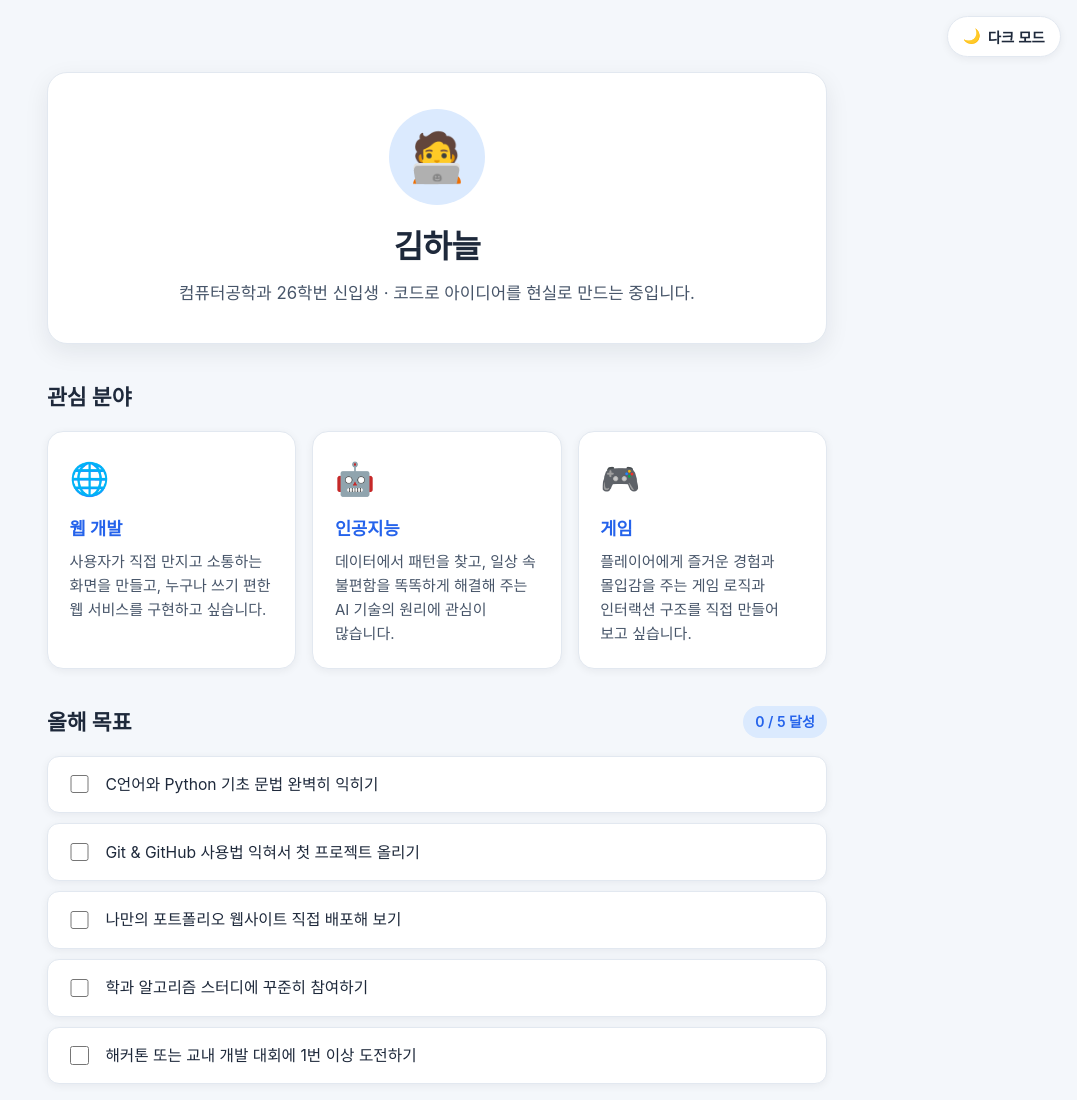
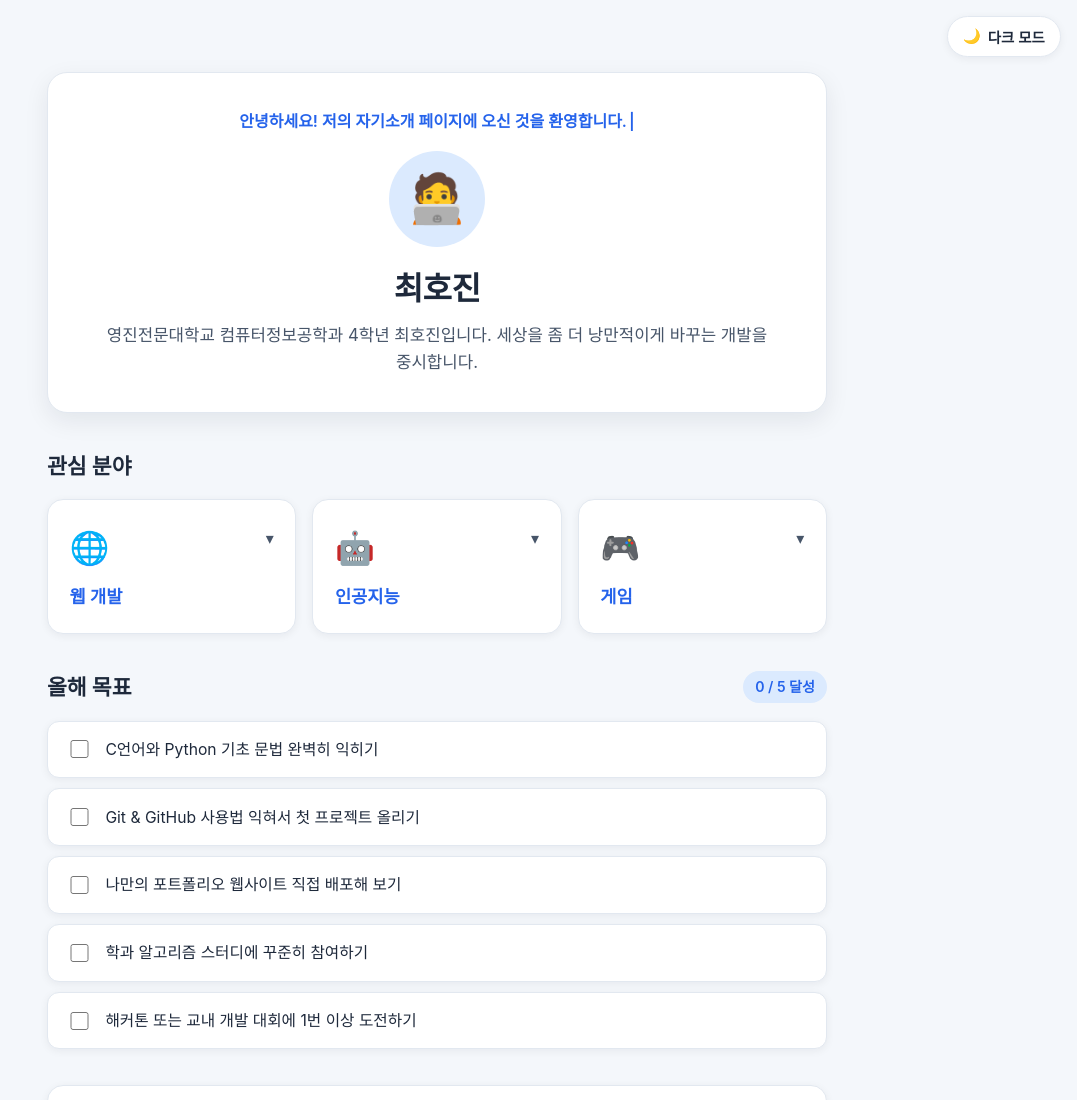
Before and after one commit to chromy0430/profile, a plain HTML site: page index.html in a window 1280 px wide. Shown: the top 1100 px of the page, without its empty margins (203-1280 px from the left). Drawn offline with Linux system fonts and the light colour scheme.

Commit message:
자기소개 페이지 수정 - 최호진, 영진전문대학교

```diff
--- a/index.html
+++ b/index.html
@@ -3,7 +3,7 @@
 <head>
   <meta charset="UTF-8">
   <meta name="viewport" content="width=device-width, initial-scale=1.0">
-  <title>김하늘 | 컴퓨터공학과 신입생 자기소개</title>
+  <title>최호진 | 자기소개</title>
   <link rel="stylesheet" href="style.css">
 </head>
 <body>
@@ -21,10 +21,11 @@
   <main class="container">
     <!-- 상단 프로필 섹션 -->
     <header class="profile-header">
+      <p id="typingGreeting" class="typing-greeting" aria-live="polite"></p>
       <div class="profile-avatar" aria-label="프로필 이모지">🧑‍💻</div>
-      <h1 class="profile-name">김하늘</h1>
+      <h1 class="profile-name">최호진</h1>
       <p class="profile-tagline">
-        컴퓨터공학과 26학번 신입생 · 코드로 아이디어를 현실로 만드는 중입니다.
+        영진전문대학교 컴퓨터정보공학과 4학년 최호진입니다. 세상을 좀 더 낭만적이게 바꾸는 개발을 중시합니다.
       </p>
     </header>
 
@@ -32,25 +33,34 @@
     <section class="section" aria-labelledby="interestsTitle">
       <h2 id="interestsTitle" class="section-title">관심 분야</h2>
       <div class="card-grid">
-        <article class="card">
+        <article class="card" role="button" tabindex="0" aria-expanded="false">
+          <div class="card-top">
             <div class="card-icon" aria-hidden="true">🌐</div>
             <h3 class="card-title">웹 개발</h3>
+            <span class="card-toggle-hint" aria-hidden="true">▾</span>
+          </div>
           <p class="card-desc">
             사용자가 직접 만지고 소통하는 화면을 만들고, 누구나 쓰기 편한 웹 서비스를 구현하고 싶습니다.
           </p>
         </article>
 
-        <article class="card">
+        <article class="card" role="button" tabindex="0" aria-expanded="false">
+          <div class="card-top">
             <div class="card-icon" aria-hidden="true">🤖</div>
             <h3 class="card-title">인공지능</h3>
+            <span class="card-toggle-hint" aria-hidden="true">▾</span>
+          </div>
           <p class="card-desc">
             데이터에서 패턴을 찾고, 일상 속 불편함을 똑똑하게 해결해 주는 AI 기술의 원리에 관심이 많습니다.
           </p>
         </article>
 
-        <article class="card">
+        <article class="card" role="button" tabindex="0" aria-expanded="false">
+          <div class="card-top">
             <div class="card-icon" aria-hidden="true">🎮</div>
             <h3 class="card-title">게임</h3>
+            <span class="card-toggle-hint" aria-hidden="true">▾</span>
+          </div>
           <p class="card-desc">
             플레이어에게 즐거운 경험과 몰입감을 주는 게임 로직과 인터랙션 구조를 직접 만들어 보고 싶습니다.
           </p>
--- a/script.js
+++ b/script.js
@@ -1,11 +1,14 @@
-// 다크모드 및 목표 체크리스트 기능을 제어하는 스크립트
+// 다크모드, 타자 인사말, 관심 분야 카드 토글 및 목표 체크리스트 제어 스크립트
 
 const THEME_STORAGE_KEY = "profile-theme";
 const GOALS_STORAGE_KEY = "profile-goals";
+const GREETING_TEXT = "안녕하세요! 저의 자기소개 페이지에 오신 것을 환영합니다.";
 
 const themeToggleBtn = document.getElementById("themeToggleBtn");
 const themeIcon = document.getElementById("themeIcon");
 const themeLabel = document.getElementById("themeLabel");
+const typingGreeting = document.getElementById("typingGreeting");
+const interestCards = document.querySelectorAll(".card");
 const goalCheckboxes = document.querySelectorAll(".goal-checkbox");
 const goalProgress = document.getElementById("goalProgress");
 
@@ -29,9 +32,13 @@ function applyTheme(theme) {
  * 저장된 테마 설정을 불러와 초기 화면에 반영합니다.
  */
 function initTheme() {
+  try {
     const savedTheme = localStorage.getItem(THEME_STORAGE_KEY);
     const initialTheme = savedTheme === "dark" ? "dark" : "light";
     applyTheme(initialTheme);
+  } catch {
+    applyTheme("light");
+  }
 }
 
 /**
@@ -41,7 +48,37 @@ function toggleTheme() {
   const isDark = document.documentElement.getAttribute("data-theme") === "dark";
   const nextTheme = isDark ? "light" : "dark";
   applyTheme(nextTheme);
+  try {
     localStorage.setItem(THEME_STORAGE_KEY, nextTheme);
+  } catch {
+    // 저장소 접근이 제한된 환경에서는 화면 전환만 유지
+  }
+}
+
+/**
+ * 상단 인사말을 타자 치듯 한 글자씩 화면에 출력합니다.
+ */
+function startTypingGreeting() {
+  let charIndex = 0;
+  typingGreeting.textContent = "";
+
+  const typingTimer = setInterval(() => {
+    typingGreeting.textContent += GREETING_TEXT[charIndex];
+    charIndex += 1;
+
+    if (charIndex >= GREETING_TEXT.length) {
+      clearInterval(typingTimer);
+    }
+  }, 65);
+}
+
+/**
+ * 관심 분야 카드 클릭 또는 키보드 입력 시 설명 영역을 펼치거나 접습니다.
+ * @param {HTMLElement} card
+ */
+function toggleCard(card) {
+  const isOpen = card.classList.toggle("is-open");
+  card.setAttribute("aria-expanded", String(isOpen));
 }
 
 /**
@@ -63,16 +100,20 @@ function saveGoalsState() {
     const goalId = checkbox.dataset.goalId;
     goalsState[goalId] = checkbox.checked;
   });
+  try {
     localStorage.setItem(GOALS_STORAGE_KEY, JSON.stringify(goalsState));
+  } catch {
+    // 저장소 접근이 제한된 환경에서는 무시
+  }
 }
 
 /**
  * 저장된 목표 체크 상태를 불러와 화면에 복원합니다.
  */
 function initGoals() {
+  try {
     const savedData = localStorage.getItem(GOALS_STORAGE_KEY);
     if (savedData) {
-    try {
       const goalsState = JSON.parse(savedData);
       goalCheckboxes.forEach((checkbox) => {
         const goalId = checkbox.dataset.goalId;
@@ -80,15 +121,25 @@ function initGoals() {
           checkbox.checked = goalsState[goalId];
         }
       });
+    }
   } catch {
-      // 저장된 값이 손상된 경우 기본 상태(모두 미체크)로 유지
-    }
+    // 저장된 값이 손상되었거나 접근 불가한 경우 기본 상태로 유지
   }
   updateGoalProgress();
 }
 
 // 이벤트 연결
 themeToggleBtn.addEventListener("click", toggleTheme);
+
+interestCards.forEach((card) => {
+  card.addEventListener("click", () => toggleCard(card));
+  card.addEventListener("keydown", (event) => {
+    if (event.key === "Enter" || event.key === " ") {
+      event.preventDefault();
+      toggleCard(card);
+    }
+  });
+});
 
 goalCheckboxes.forEach((checkbox) => {
   checkbox.addEventListener("change", () => {
@@ -100,3 +151,4 @@ goalCheckboxes.forEach((checkbox) => {
 // 페이지 로드 시 초기 상태 설정
 initTheme();
 initGoals();
+startTypingGreeting();
--- a/style.css
+++ b/style.css
@@ -89,6 +89,30 @@ body {
   margin-bottom: 2.25rem;
 }
 
+/* 상단 타자 효과 인사말 */
+.typing-greeting {
+  min-height: 1.6em;
+  margin: 0 0 1rem;
+  font-size: 1rem;
+  font-weight: 600;
+  color: var(--accent-color);
+}
+
+.typing-greeting::after {
+  content: "|";
+  margin-left: 2px;
+  animation: blinkCursor 0.8s steps(1) infinite;
+}
+
+@keyframes blinkCursor {
+  0%, 50% {
+    opacity: 1;
+  }
+  51%, 100% {
+    opacity: 0;
+  }
+}
+
 .profile-avatar {
   width: 96px;
   height: 96px;
@@ -142,6 +166,7 @@ body {
 .card-grid {
   display: grid;
   grid-template-columns: repeat(3, 1fr);
+  align-items: start;
   gap: 1rem;
 }
 
@@ -151,13 +176,23 @@ body {
   border-radius: 16px;
   padding: 1.35rem;
   box-shadow: var(--shadow-sm);
+  cursor: pointer;
+  user-select: none;
   transition: transform 0.2s ease, box-shadow 0.2s ease,
-    background-color 0.25s ease;
+    background-color 0.25s ease, border-color 0.2s ease;
 }
 
 .card:hover {
   transform: translateY(-3px);
   box-shadow: var(--shadow-md);
+  border-color: var(--accent-color);
+}
+
+.card-top {
+  display: flex;
+  flex-direction: column;
+  align-items: flex-start;
+  position: relative;
 }
 
 .card-icon {
@@ -166,17 +201,43 @@ body {
 }
 
 .card-title {
-  margin: 0 0 0.45rem;
+  margin: 0;
   font-size: 1.1rem;
   font-weight: 700;
   color: var(--accent-color);
 }
 
+.card-toggle-hint {
+  position: absolute;
+  top: 0.25rem;
+  right: 0;
+  font-size: 1rem;
+  color: var(--text-secondary);
+  transition: transform 0.25s ease;
+}
+
+/* 카드가 펼쳐졌을 때 화살표 회전 */
+.card.is-open .card-toggle-hint {
+  transform: rotate(180deg);
+  color: var(--accent-color);
+}
+
+/* 평소에는 설명을 접어두고, 클릭(.is-open) 시 부드럽게 펼침 */
 .card-desc {
   margin: 0;
+  max-height: 0;
+  opacity: 0;
+  overflow: hidden;
   font-size: 0.94rem;
   color: var(--text-secondary);
   word-break: keep-all;
+  transition: max-height 0.3s ease, opacity 0.25s ease, margin-top 0.3s ease;
+}
+
+.card.is-open .card-desc {
+  max-height: 200px;
+  opacity: 1;
+  margin-top: 0.65rem;
 }
 
 /* 올해 목표 체크리스트 */
```
Lines whose indentation alone changed are shown as unchanged.
